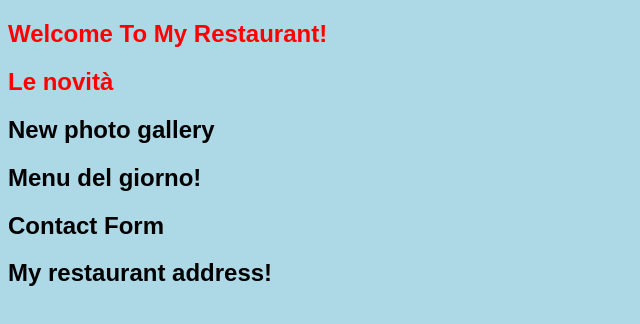
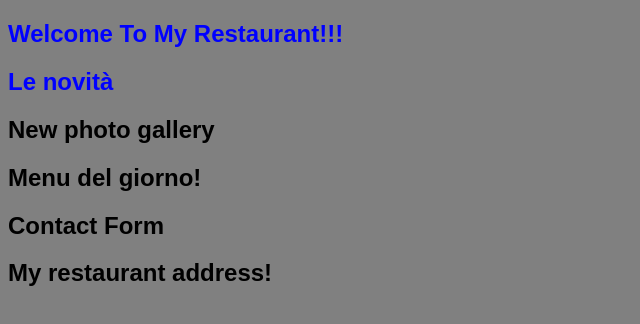
Before and after one commit to mattiatramontano/my-restaurant-2, a plain HTML site: page index.html in a window 1280 px wide. Shown: the whole page, without its empty margins (0-640 px from the left). Drawn offline with Linux system fonts and the light colour scheme.

Commit message:
features

```diff
--- a/index.html
+++ b/index.html
@@ -9,7 +9,7 @@
 <body>
     <header>
         <nav>
-            <h1>Welcome To My Restaurant!</h1>
+            <h1>Welcome To My Restaurant!!!</h1>
         </nav>
     </header>
     <section>
--- a/style.css
+++ b/style.css
@@ -1,9 +1,9 @@
 body {
-    background-color: lightblue;
+    background-color: grey;
     font-family: Arial, Helvetica, sans-serif;
 }
 h1 {
-    color: red;
+    color: blue;
 }
 .contact form {
     background-color: lightcoral;
```
